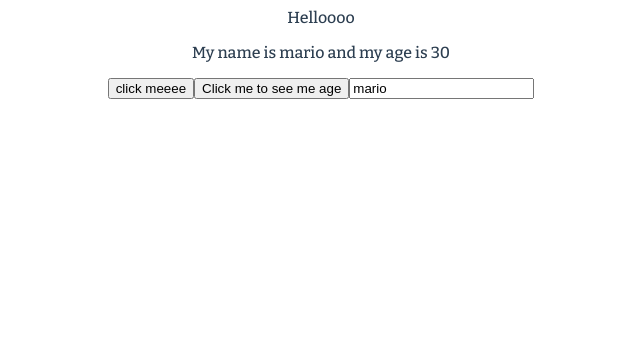
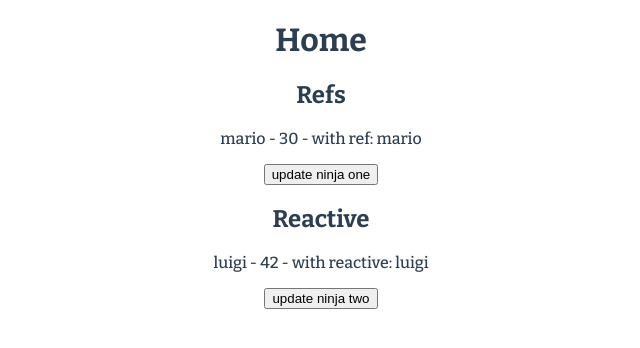
Before and after one commit to EllyPirelly/vue3-dojo-blog, a Vue app: page / in a window 1280 px wide. Shown: the top 348 px of the page, without its empty margins (319-959 px from the left). Built offline with nearby package versions, Linux system fonts and the light colour scheme.

Commit message:
ref() versus reactive()

```diff
--- a/src/views/Home.vue
+++ b/src/views/Home.vue
@@ -1,34 +1,56 @@
 <template>
-  <div class="home">Helloooo</div>
-  <p ref="para">My name is {{ name }} and my age is {{ age }}</p>
-  <button @click="handleClick">click meeee</button>
-  <button @click="age++">Click me to see me age</button>
-  <input type="text" v-model="name" />
+  <div class="home">
+    <h1>Home</h1>
+
+    <h2>Refs</h2>
+    <p>
+      {{ ninjaOne.name }} - {{ ninjaOne.age }} - with ref: {{ nameOne.name }}
+    </p>
+    <button @click="updateNinjaOne">update ninja one</button>
+
+    <h2>Reactive</h2>
+    <p>
+      {{ ninjaTwo.name }} - {{ ninjaTwo.age }} - with reactive: {{ nameTwo }}
+    </p>
+    <button @click="updateNinjaTwo">update ninja two</button>
+  </div>
 </template>
 
 <script>
-import { ref } from 'vue'
+import { ref, reactive } from 'vue'
 
 export default {
   name: 'Home',
 
   setup() {
-    /* by default, are not reactive variables:
-    let name = 'mario'
-    let age = 30 */
+    /* ref versus reactive */
+    const ninjaOne = ref({ name: 'mario', age: 30 })
+    const ninjaTwo = reactive({ name: 'luigi', age: 42 })
 
-    const name = ref('mario')
-    const age = ref(30)
+    const nameOne = ref({ name: 'mario' })
+    /* we can't use primitive values with reactive() */
+    let nameTwo = reactive('luigi')
 
-    const handleClick = () => {
-      name.value = 'luigi'
-      age.value = 42
+    const updateNinjaOne = () => {
+      ninjaOne.value.name = 'Marianne'
+      ninjaOne.value.age = 2200
+      nameOne.value.name = 'Mary'
+    }
+
+    const updateNinjaTwo = () => {
+      ninjaTwo.name = 'Luanne'
+      ninjaTwo.age = 3200
+      /* won't work because it's a primitive value and not reactive */
+      nameTwo = 'LuAnne'
     }
 
     return {
-      name: name,
-      age: age,
-      handleClick,
+      ninjaOne,
+      updateNinjaOne,
+      ninjaTwo,
+      updateNinjaTwo,
+      nameOne,
+      nameTwo,
     }
   },
 }
```
Also changed, not shown: 1 other file (tests, documents, lock files or other folders).
